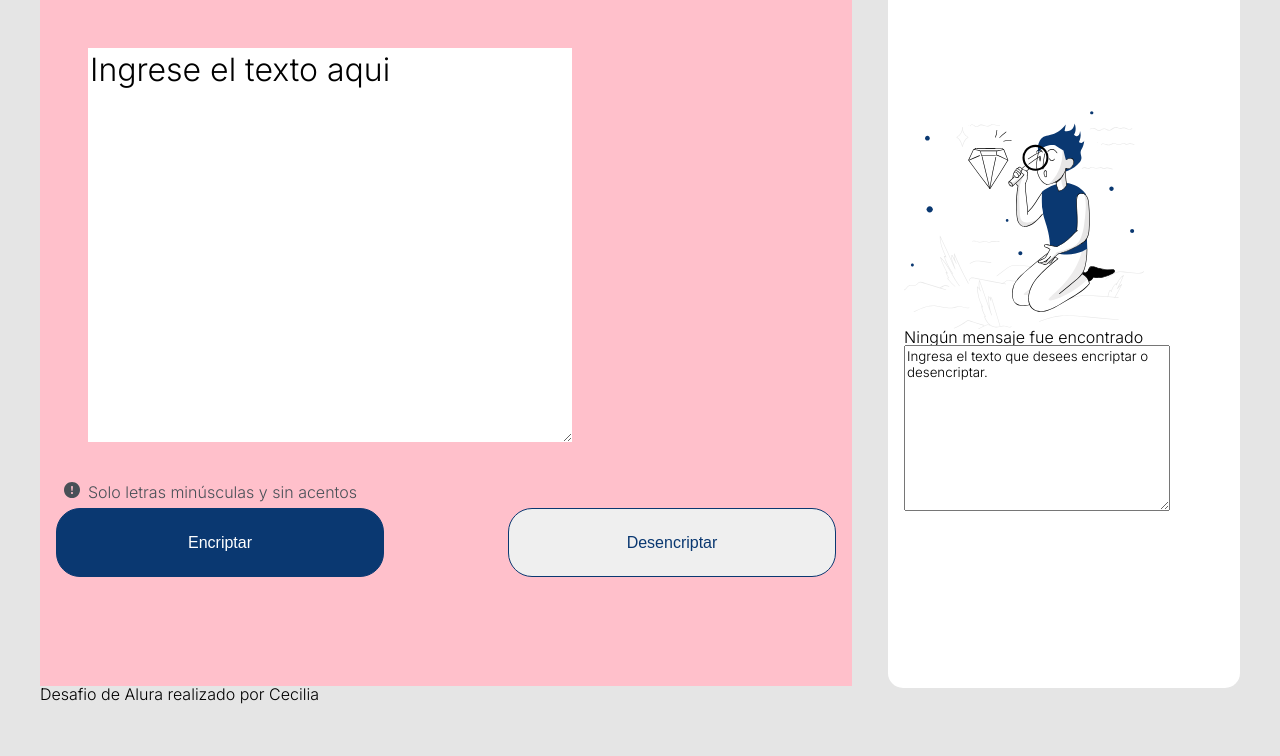
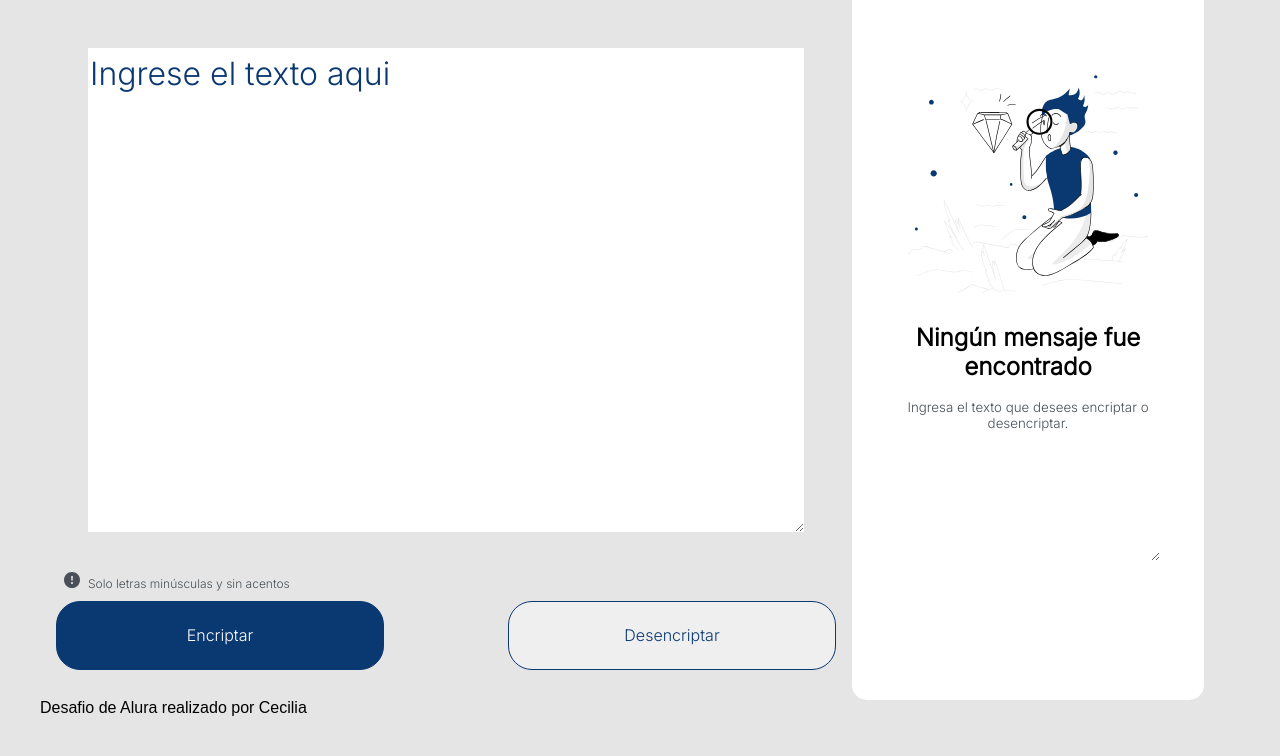
Before and after one commit to barbozacecilia/desafio-alura-encriptador, a plain HTML site: page index.html in a window 1280 px wide. Shown: the part 104-860 px from the top of the page. Drawn offline with Linux system fonts and the light colour scheme.

Commit message:
Styles: WIP, working on styles

```diff
--- a/index.html
+++ b/index.html
@@ -18,6 +18,7 @@
     </header>
     <main id="main-container">
         <section class="to-encrypt-container">
+
                 <textarea name="text" class="text-to-encrypt" id="" cols="30" rows="10">Ingrese el texto aqui</textarea>
 
             <div class="botton-container">
@@ -33,15 +34,13 @@
         </section>
 
         <section class="encrypted-container" >
-            <div>
                 <img src="images/Munecoimage-one.svg" class="image-one" alt="imagen">
-                <p>Ningún mensaje fue encontrado</p>
+                <p class="subtitle-img">Ningún mensaje fue encontrado</p>
                 <textarea name="text" class="encrypt" id="" cols="30" rows="10">Ingresa el texto que desees encriptar o desencriptar.</textarea>
-            </div>
         </section>
     </main>
 
-    <footer>
+    <footer class="footer-container">
         <p>Desafio de Alura realizado por Cecilia</p>
     </footer>
 </body>
--- a/styles.css
+++ b/styles.css
@@ -3,28 +3,30 @@ main{
     display: flex;
 }
 
-
+p, body,button, .subtitle-img , textarea , #attention-sign{
+    font-family: 'Inter', sans-serif;
+}
 .main-container{
-    display:flex;
+    display: flex;
+    flex-direction: row;
+    justify-content: space-around;
+    align-items: center;
 }
-
-
 
 .body-container{
     background-color: #E5E5E5;
     padding:  40px 40px ;
-    font-family: 'Inter', sans-serif;
 }
 
 #logo-container{
     height: 48px;
-    background-color: red;
+   /* background-color: red;*/
     position: absolute;
     left: 0%;
 }
 
 .to-encrypt-container{
-    background-color: pink;
+    /*background-color: pink;*/
     padding: 80px 1em 30px;
     width: 65%;
     min-height: 80vh;
@@ -33,19 +35,20 @@ main{
 }
 
 .text-to-encrypt{
-    width: 30rem;
     margin: 2rem;
-    font-family: 'Inter', sans-serif;
+    line-height: 48px;
     font-size: 32px;
     border: none;
     background-color: #FFFFFF;
     display: block;
+    color: #0A3871;
 }
 
 #attention-sign{
-    font-family: 12px;
     color: #495057;
     padding: 0.5rem;
+    font-size: 12px;
+    line-height: 18px;
 }
 
 #attention-sign::before{
@@ -80,21 +83,19 @@ button{
     color: #0A3871;
 }
 
-.encrypt{
-    font-family: 'Inter', sans-serif;
-}
 
 .encrypted-container{
     min-height: 90vh;
     background-color:#FFFFFF;
     border-radius: 15px;
     border-color: #FFFFFF;
-    position: absolute;
     right: 40px;
     display: flex;
+    flex-direction: column;
     align-items: center;
+    justify-content: center;
     padding: 1rem;
-    width: 25%;
+    width: 20rem;
 
 }
 
@@ -102,4 +103,44 @@ button{
     width: 15em;
     display: flex;
     align-items: center;
+    margin-bottom: 30px;
 }
+
+.subtitle-img{
+    font-weight: 700;
+    font-size: 24px;
+    text-align: center;
+    line-height: 29px;
+    font-family: 'Inter', sans-serif;
+    margin-bottom: 16px;
+}
+
+.encrypt{
+    color: #495057;
+    text-align: center;
+    border: none;
+}
+
+.footer-container{
+    display: flex;
+    justify-content: flex-start;
+    align-items: flex-end;
+}
+
+/*{@media only screen and (min-width: 768px) {
+    .buttons__container {
+        display: flex;
+        flex-direction: row;
+        gap: 24px;
+    }
+
+
+}
+
+@media only screen and (min-width: 1000px) {
+
+    body {
+        display: flex;
+        justify-content: none;
+        background-color: #f3f5fc;
+    }}*/
```
